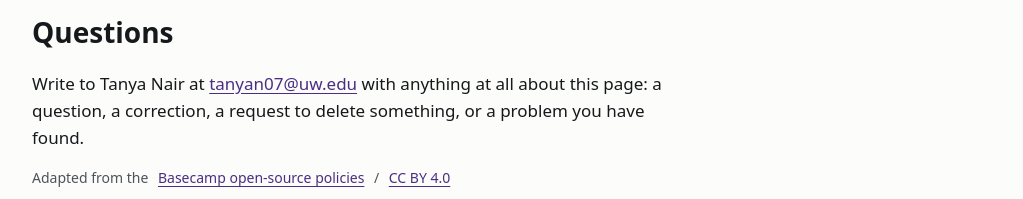
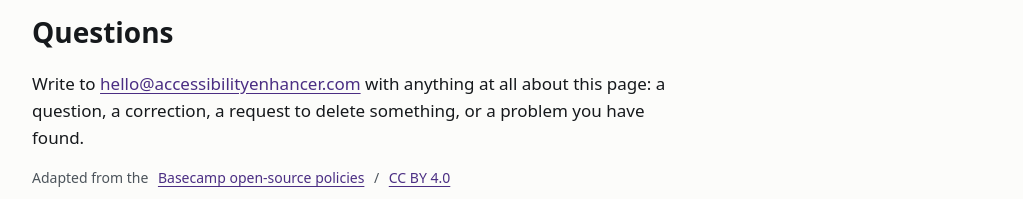
Before and after one commit to t-nair/automated-accessibility-enhancer-site, a plain HTML site: page privacy.html in a window 1280 px wide. Shown: the part 5668-5867 px from the top of the page, without its empty margins (128-1151 px from the left). Drawn offline with Linux system fonts and the light colour scheme.

Commit message:
Use hello@accessibilityenhancer.com as the contact address
The mailbox is now routed through Cloudflare, so the policy points at the
project address rather than a personal UW one. Closes the contact half of
the #142 checklist.

```diff
--- a/privacy.html
+++ b/privacy.html
@@ -214,8 +214,8 @@
 
   <section id="questions" class="wrap" aria-labelledby="questions-h">
     <h2 id="questions-h">Questions</h2>
-    <p>Write to Tanya Nair at <a href="mailto:tanyan07@uw.edu">tanyan07@uw.edu</a> with anything at all about this
-      page: a question, a correction, a request to delete something, or a problem you have found.</p>
+    <p>Write to <a href="mailto:hello@accessibilityenhancer.com">hello@accessibilityenhancer.com</a> with anything at
+      all about this page: a question, a correction, a request to delete something, or a problem you have found.</p>
     <p class="feed-meta">Adapted from the
       <a href="https://github.com/basecamp/policies">Basecamp open-source policies</a> /
       <a href="https://creativecommons.org/licenses/by/4.0/">CC BY 4.0</a>. This policy describes what the software
```
